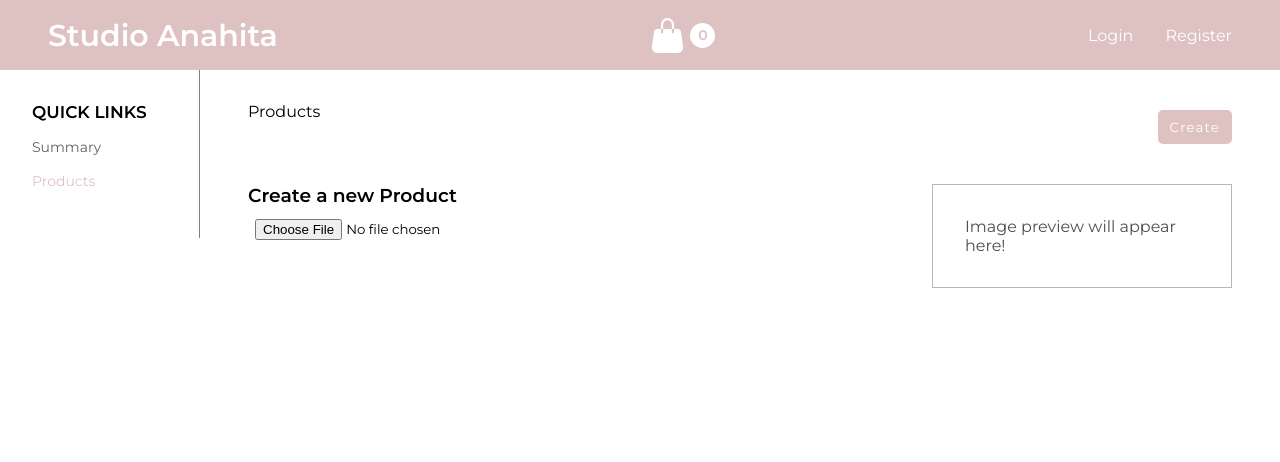
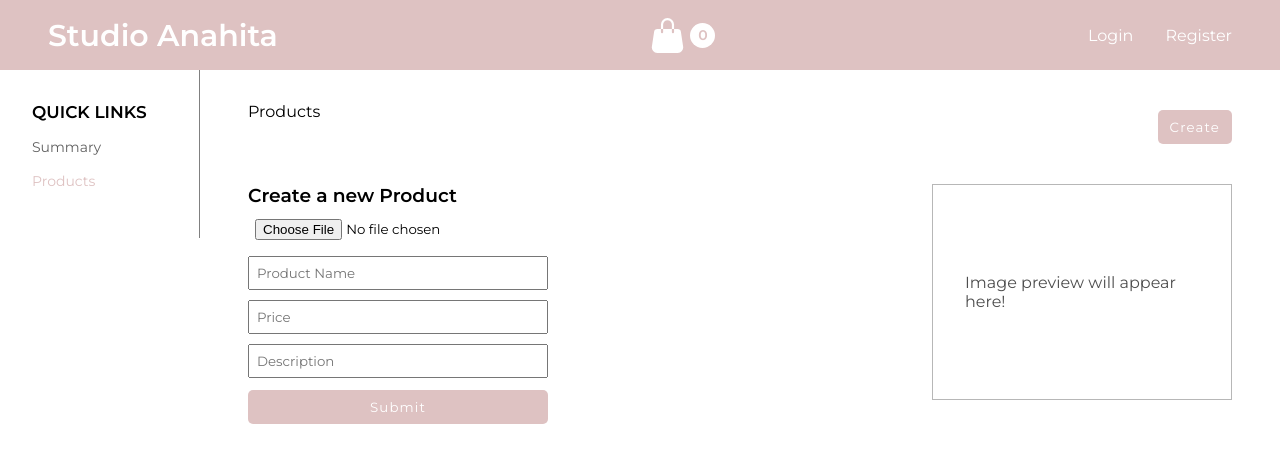
Before and after one commit to melodylashgari/graduation, a React (Create React App) app in the folder frontend/: page /admin/products/create-product in a window 1280 px wide. Shown: the top 462 px of the page. Built offline with nearby package versions, Linux system fonts and the light colour scheme; no server answers.

Commit message:
feat storing new product in database

```diff
--- a/frontend/src/components/admin/CreateProduct.jsx
+++ b/frontend/src/components/admin/CreateProduct.jsx
@@ -1,15 +1,27 @@
 import { useState } from "react";
+import { useDispatch } from "react-redux";
 import styled from "styled-components";
+import { productsCreate } from "../../slices/productsSlice";
+import { PrimaryButton } from "./CommonStyled";
 
 const CreateProduct = () => {
+  const dispatch = useDispatch();
   const [productImg, setProductImg] = useState("");
-  console.log(productImg)
+  const [name, setName] = useState("");
+  const [price, setPrice] = useState("");
+  const [description, setDescription] = useState("");
+
+  console.log(productImg);
+
   const handleProductImageUpload = (e) => {
     const file = e.target.files[0];
+
     TransformFile(file);
   };
+
   const TransformFile = (file) => {
     const reader = new FileReader();
+
     if (file) {
       reader.readAsDataURL(file);
       reader.onloadend = () => {
@@ -20,19 +32,56 @@ const CreateProduct = () => {
     }
   };
 
+  const handleSubmit = (e) => {
+    e.preventDefault();
+    dispatch(
+      productsCreate({
+        name,
+        price,
+        description,
+        image: productImg,
+      })
+    );
+  };
+
   return (
     <StyledCreateProduct>
-      <StyledForm>
+      <StyledForm onSubmit={handleSubmit}>
         <h3>Create a new Product</h3>
         <input
           type="file"
           accept="image/"
           onChange={handleProductImageUpload}
+          required
         />
+        <input
+          type="text"
+          required
+          placeholder="Product Name"
+          onChange={(e) => setName(e.target.value)}
+        />
+        <input
+          type="text"
+          required
+          placeholder="Price"
+          onChange={(e) => setPrice(e.target.value)}
+        />
+        <input
+          type="text"
+          required
+          placeholder="Description"
+          onChange={(e) => setDescription(e.target.value)}
+        />
+        <PrimaryButton type="submit">Submit</PrimaryButton>
       </StyledForm>
       <ImagePreview>
-        {productImg? <>
-        <img src={productImg} alt="product-image"/></> : <p>Image preview will appear here!</p>}
+        {productImg ? (
+          <>
+            <img src={productImg} alt="product-image" />
+          </>
+        ) : (
+          <p>Image preview will appear here!</p>
+        )}
       </ImagePreview>
     </StyledCreateProduct>
   );
--- a/frontend/src/slices/productsSlice.js
+++ b/frontend/src/slices/productsSlice.js
@@ -1,19 +1,39 @@
 import { createSlice, createAsyncThunk } from "@reduxjs/toolkit";
 import axios from "axios";
+import { url } from "./api";
+import { toast } from "react-toastify";
 
 const initialState = {
   items: [],
   status: null,
-  error: null
+  createStatus: null,
 };
 
 export const productsFetch = createAsyncThunk(
   "products/productsFetch",
-  async (id = null, { rejectWithValue }) => {
+  async () => {
+    try{
       const response = await axios.get("http://localhost:5000/products");
-      return response?.data;
+      return response.data;
+    } catch(error){
+      console.log(error)
     }
+  }
 );
+export const productsCreate = createAsyncThunk(
+  "products/productsCreate",
+  async (values) => {
+    try{
+      const response = await axios.post(`${url}/products`, values);
+      return response.data;
+    } catch(error){
+      console.log(error)
+      toast.error(error.response?.data)
+    }
+  }
+);
+
+
 
 const productsSlice = createSlice({
   name: "products",
@@ -32,6 +52,17 @@ const productsSlice = createSlice({
       state.status = "rejected";
       state.error = action.payload;
     },
+    [productsCreate.pending]: (state, action) => {
+      state.createStatus = "pending";
+    },
+    [productsCreate.fulfilled]: (state, action) => {
+      state.createStatus = "success";
+      state.items.push(action.payload);
+    },
+    [productsCreate.rejected]: (state, action) => {
+      state.createStatus = "rejected";
+      state.error = action.payload;
+    },
   },
 });
 
```
Also changed, not shown: 2 other files (tests, documents, lock files or other folders).
